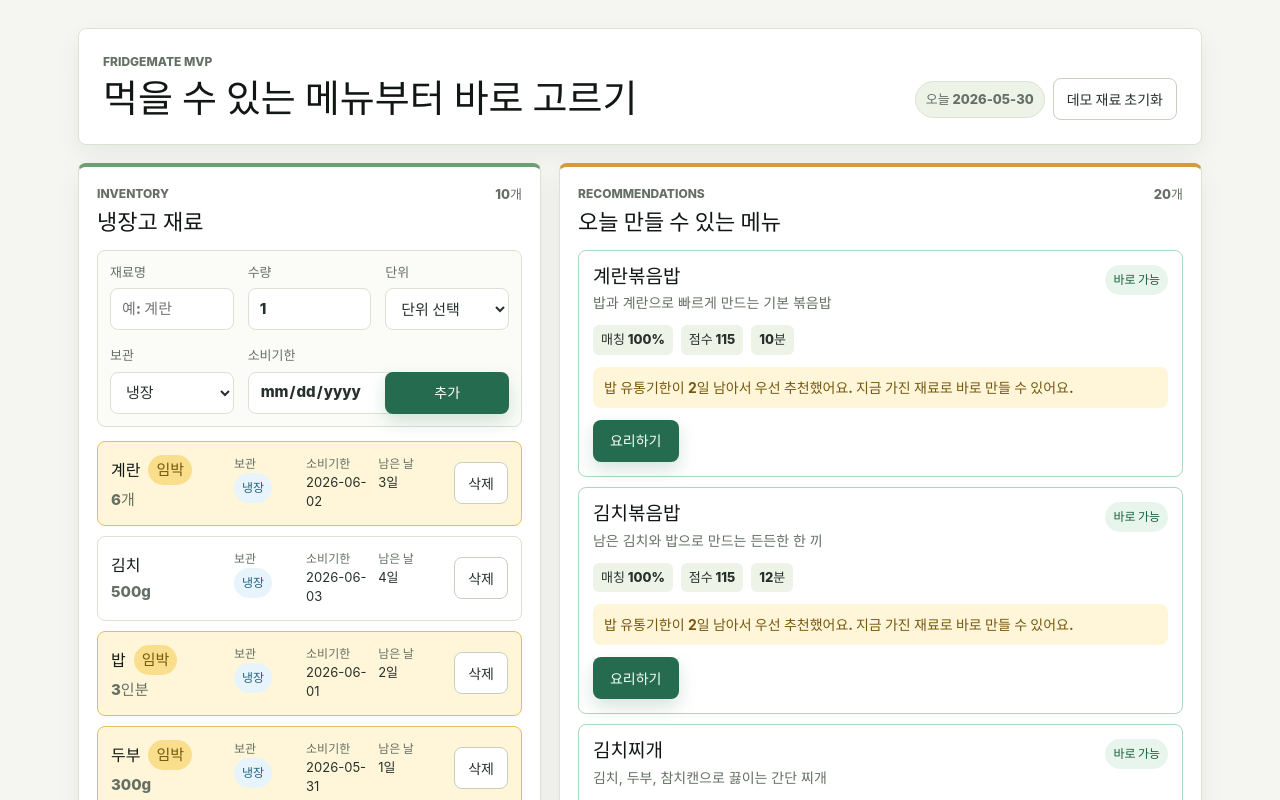
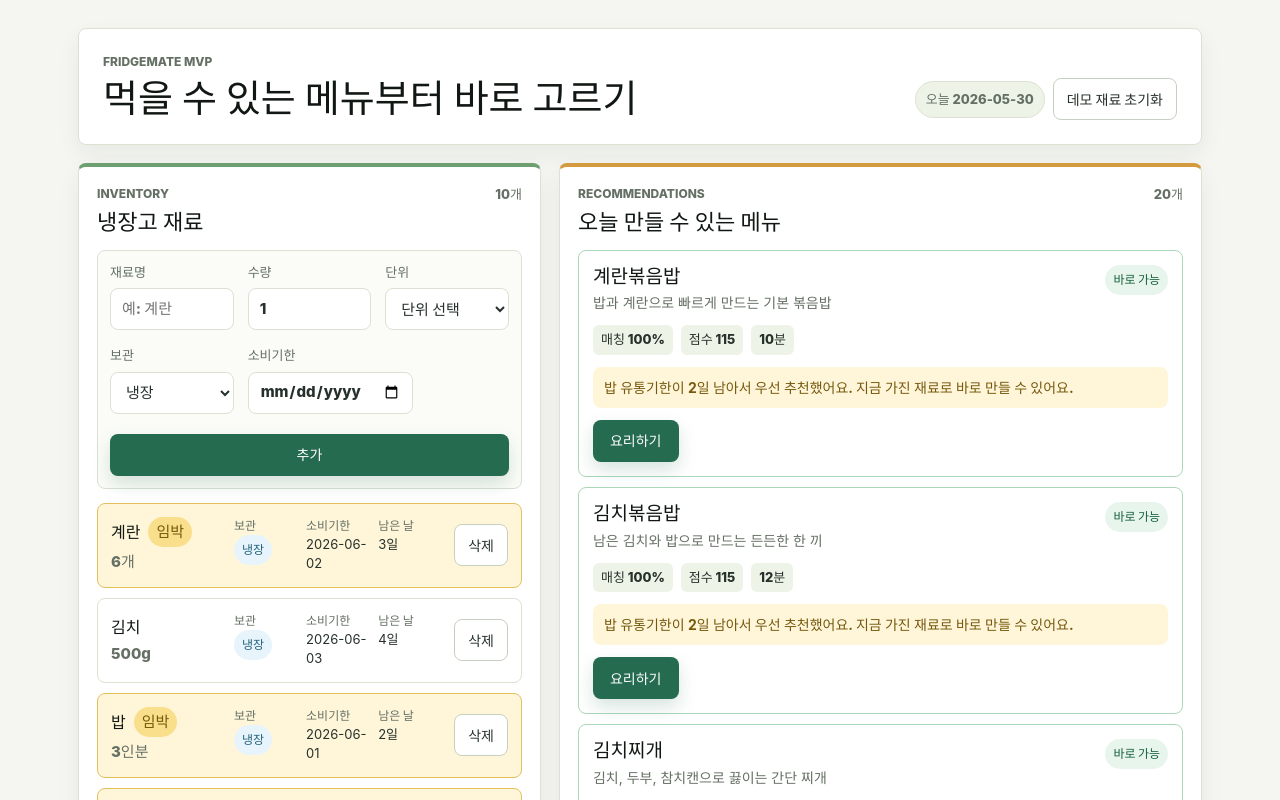
Before and after one commit to seonggwon-park/fridge-mate, a React (Vite) app: page / in a window 1280 px wide. Shown: the top 800 px of the page. Built offline with nearby package versions, Linux system fonts and the light colour scheme.

Commit message:
Separate ingredient add button row

```diff
--- a/src/App.css
+++ b/src/App.css
@@ -122,7 +122,8 @@
 
 .ingredient-form .primary-action {
   align-self: end;
-  margin-top: 2px;
+  grid-column: 1 / -1;
+  margin-top: 4px;
   width: 100%;
 }
 
```
